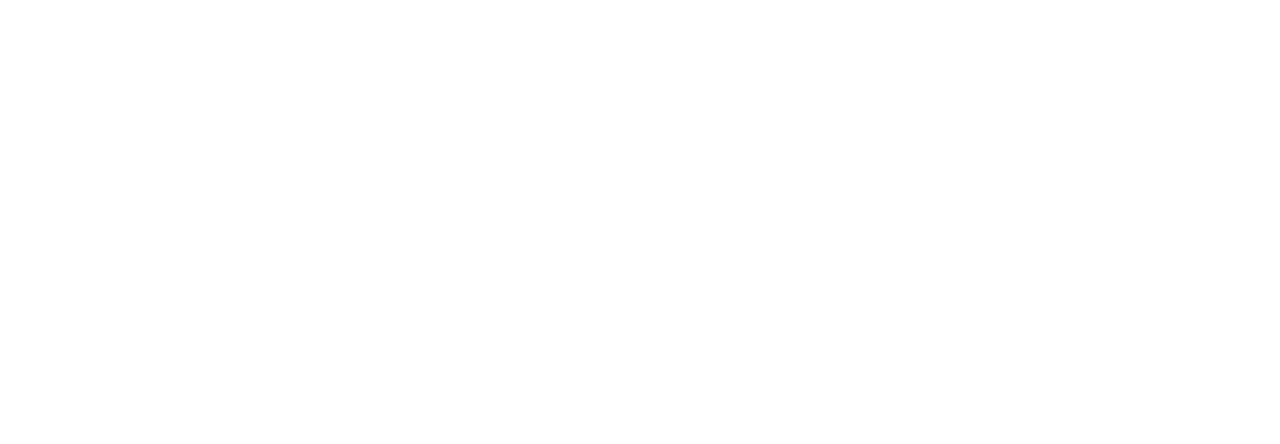
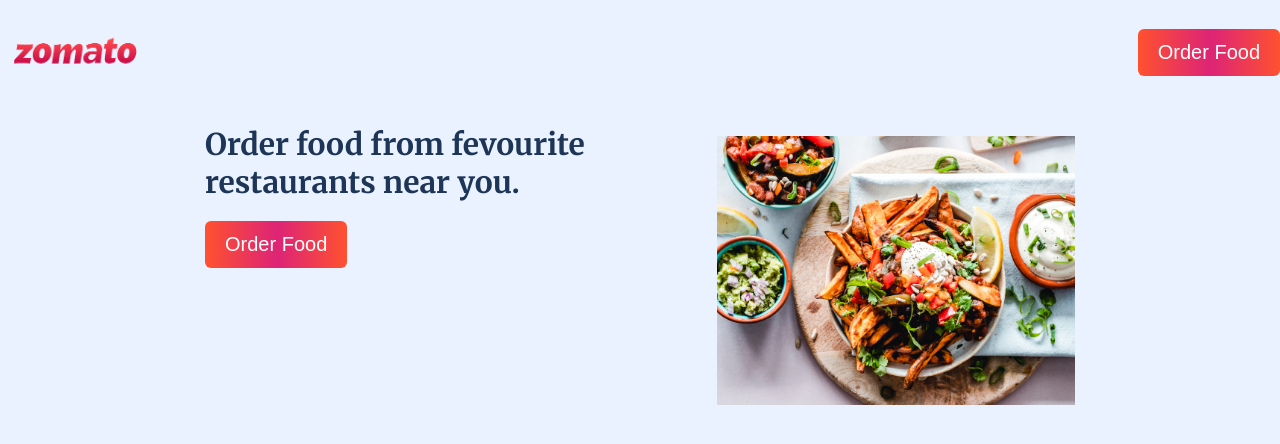
Before and after one commit to Sharanya007/probie-webdepot, a plain HTML site: page index.html in a window 1280 px wide. Drawn offline with Linux system fonts and the light colour scheme.

Commit message:
add navbar & hero

```diff
--- a/index.html
+++ b/index.html
@@ -4,9 +4,37 @@
     <meta charset="UTF-8">
     <meta http-equiv="X-UA-Compatible" content="IE=edge">
     <meta name="viewport" content="width=device-width, initial-scale=1.0">
-    <title>Document</title>
+    <link rel="preconnect" href="https://fonts.gstatic.com">
+<link href="https://fonts.googleapis.com/css2?family=Merriweather:ital,wght@0,300;0,400;0,700;0,900;1,300;1,400;1,700;1,900&display=swap" rel="stylesheet">
+    <link rel="stylesheet" type="text/css" href="style.css"/>
+<title>Document</title>
 </head>
 <body>
+    <!--nav bar-->
+    <header>
+    <nav class="navbar">
+        <div class="navbar_brand">
+            <img src="./assets/logo.png" alt="logo"/ class="navbar_logo">
+        </div>
+        <div class="navbar_nav_items">
+            <button class="nav_item button_primary">Order Food</button>
+        </div>
+    </nav>
+    </header>
+    <main class="container">
+    <!--hero section-->
+    <section class="hero_container">
+        <div class="hero_image_container">
+            <img src="./assets/hero.jpg" alt="hero" class="hero_image"/>
+        </div>
+        <div class="hero_description">
+            <h1 class="hero_text"> Order food from fevourite restaurants near you.</h1>
+        <button class="button_primary">Order Food</button>
+        </div>
+
+    </section>
+
+    </main>
 
 </body>
 </html>
--- a/style.css
+++ b/style.css
@@ -0,0 +1,94 @@
+*{
+    margin: 0;
+    padding: 0;
+    box-sizing: border-box; /* to box model*/
+}
+/*Global */
+body{
+    font-family: "Merriweather", sans-serif;
+    background-color: #ebf2ff;
+    overflow-x: hidden;
+
+}
+.button_primary{
+    background-image: linear-gradient(to right,
+    #ff512f 0%,
+    #dd2476 51%,
+    #ff512f 100%
+    );
+    color: #fff;
+    padding: 12px;
+    border: none;
+    border-radius: 6px;
+
+}
+.container{
+    width: 100%;
+    margin:0 auto;
+    padding: 0 15px;
+}
+.navbar{
+    display: flex;
+    justify-content: space-around;
+    align-items: center;
+}
+.navbar_brand{
+    width: 100px;
+
+}
+.navbar_logo{
+    width:100%;
+}
+.hero_container{
+    width:100%;
+}
+.hero_image_container{
+    width: 100%;
+}
+.hero_image{
+    width: 100%;
+}
+.hero_text{
+    font-size: 30px;
+    color: #1d3557;
+    margin:20px 0;
+}
+
+@media (min-width: 768px) {
+    .navbar{
+        justify-content: space-between;
+        padding: 10px,20px;
+    }
+    .navbar_brand{
+        width: 150px;
+    }
+    .button_primary{
+        padding: 12px 20px;
+        font-size: 20px;
+    }
+    .hero_container{
+        display: flex;
+        flex-direction: row-reverse;
+        align-items: center;
+        justify-content: space-between;
+        gap: 10px;
+    }
+
+}
+@media (min-width: 1020px) {
+    .hero_image_container{
+        width: 500px;
+        height: 100px;
+    }
+    .container{
+        max-width: 900px;
+
+    }
+
+}
+@media (min-width: 1400px) {
+    .container{
+        max-width: 1250px;
+    }
+
+}
```
